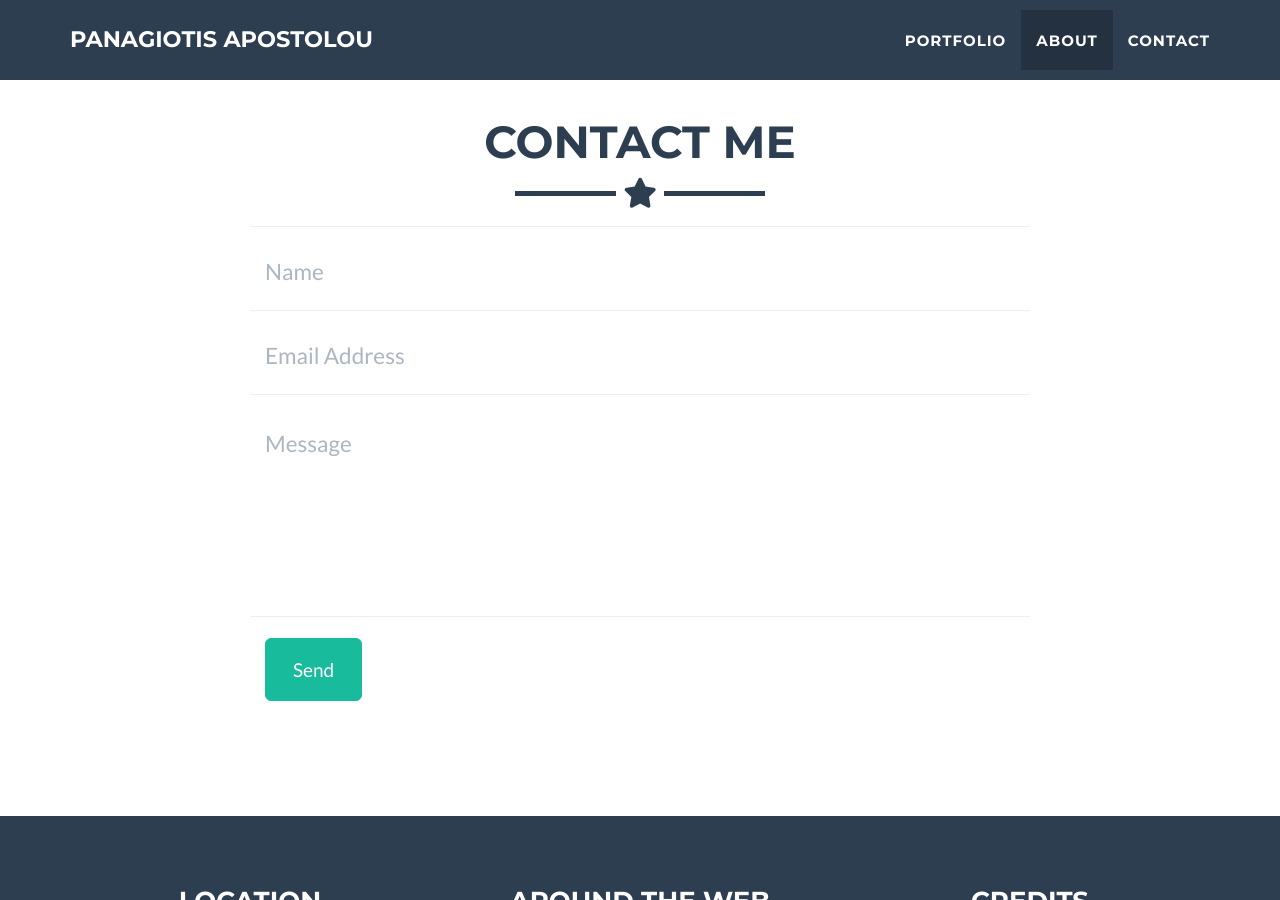
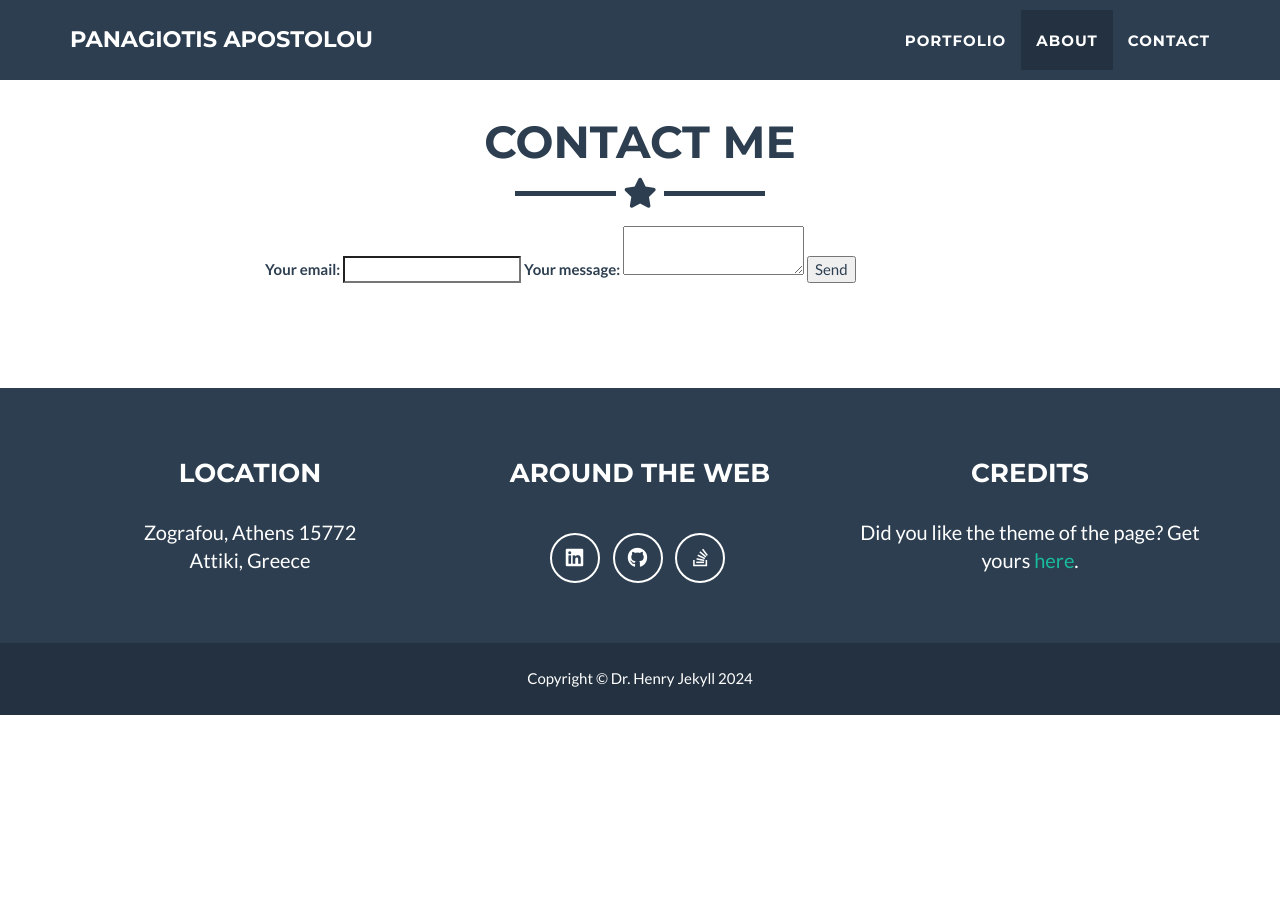
Before and after one commit to PanagiotisApostolou/PanagiotisApostolou.github.io, a Jekyll site: the page built from _posts/2014-07-18-project-1.markdown, in a window 1280 px wide and 900 px high, scrolled down 2145 px. Built offline with Jekyll 4.4.1, drawn with Linux system fonts in a browser that asks for light colours; after the commit the page ends 2860 px from its top, so only the background shows below that.

Commit message:
Update contact_static.html

```diff
--- a/_includes/contact_static.html
+++ b/_includes/contact_static.html
@@ -9,43 +9,22 @@
     </div>
     <div class="row">
       <div class="col-lg-8 col-lg-offset-2">
-        <form action="//formspree.io/{{ site.email }}" method="POST" name="sentMessage" id="contactForm" novalidate>
-          <div class="row control-group">
-            <div class="form-group col-xs-12 floating-label-form-group controls">
-              <label for="name">Name</label>
-              <input type="text" name="name" class="form-control" placeholder="Name" id="name" required
-                data-validation-required-message="Please enter your name.">
-              <p class="help-block text-danger"></p>
-            </div>
-          </div>
-          <div class="row control-group">
-            <div class="form-group col-xs-12 floating-label-form-group controls">
-              <label for="email">Email Address</label>
-              <input type="email" name="_replyto" class="form-control" placeholder="Email Address" id="email" required
-                data-validation-required-message="Please enter your email address.">
-              <p class="help-block text-danger"></p>
-            </div>
-          </div>
-          <div>
-            <input type="hidden" name="_subject" value="New submission!">
-            <input type="text" name="_gotcha" style="display:none" />
-          </div>
-          <div class="row control-group">
-            <div class="form-group col-xs-12 floating-label-form-group controls">
-              <label for="message">Message</label>
-              <textarea rows="5" name="message" class="form-control" placeholder="Message" id="message" required
-                data-validation-required-message="Please enter a message."></textarea>
-              <p class="help-block text-danger"></p>
-            </div>
-          </div>
-          <br>
-          <div id="success"></div>
-          <div class="row">
-            <div class="form-group col-xs-12">
-              <button type="submit" class="btn btn-success btn-lg">Send</button>
-            </div>
-          </div>
-        </form>
+        <form
+  action="https://formspree.io/f/xqkroyev"
+  method="POST"
+>
+  <label>
+    Your email:
+    <input type="email" name="email">
+  </label>
+  <label>
+    Your message:
+    <textarea name="message"></textarea>
+  </label>
+  <!-- your other form fields go here -->
+  <button type="submit">Send</button>
+</form>
+
       </div>
     </div>
   </div>
```
